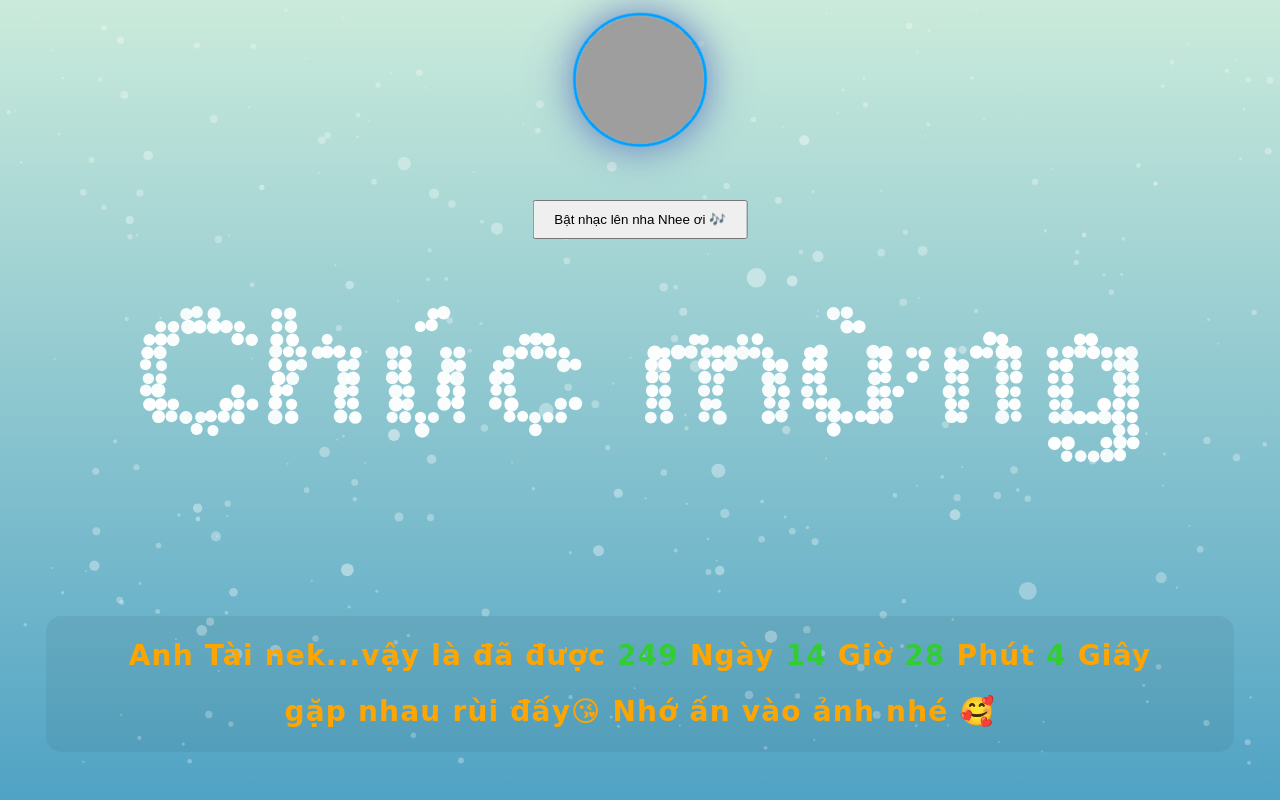
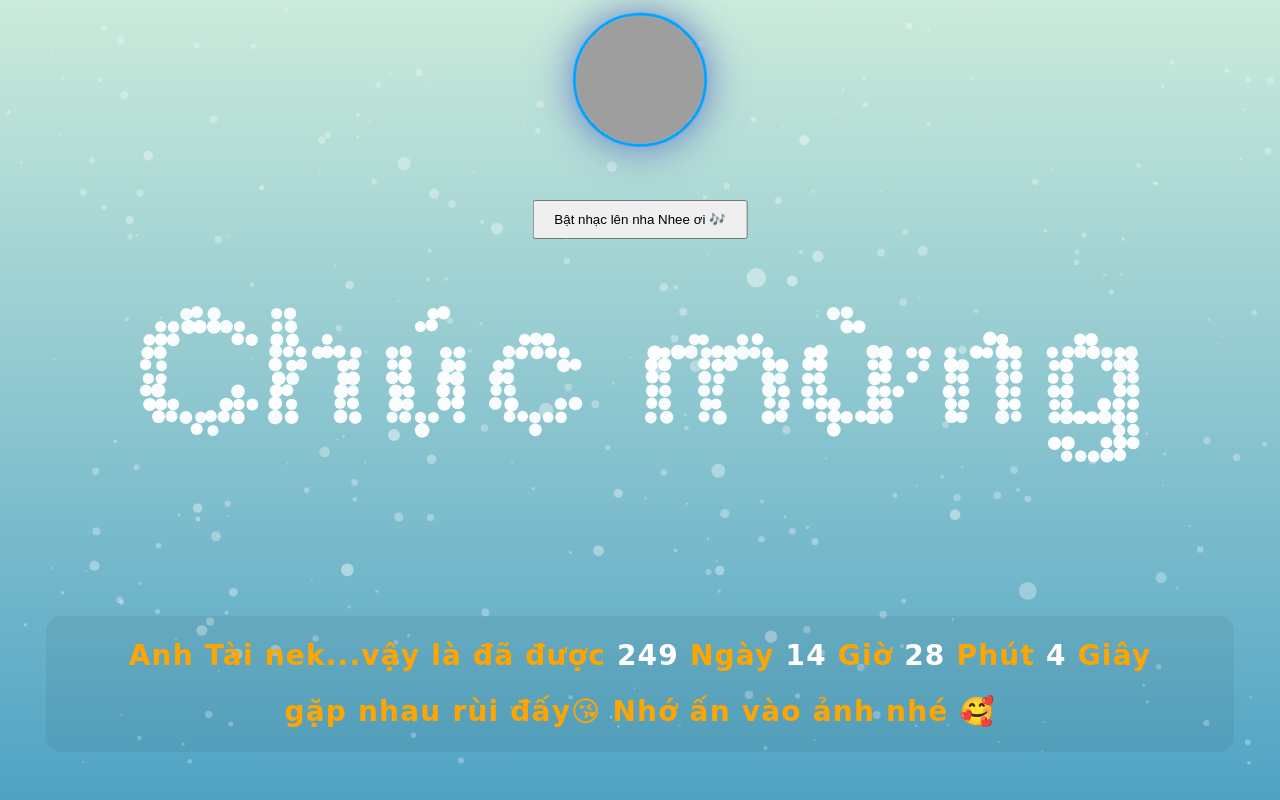
Before and after one commit to taihohoho/aa, a plain HTML site: page index.html in a window 1280 px wide. Drawn offline with Linux system fonts and the light colour scheme; grey boxes are pictures that could not be loaded; a web font is replaced by a local one.

Commit message:
Update index.html

```diff
--- a/index.html
+++ b/index.html
@@ -68,7 +68,7 @@
 /* 1. Đặt cỡ chữ mặc định (áp dụng cho điện thoại) */
 .text {
      .timer-number {
-    color: #32CD32; /* <-- Màu xanh lá cây */
+    color: #FFFFFF; /* <-- Màu trắng */
     font-weight: bold; /* Làm số đậm hơn cho nổi bật */
 }
     font-size: 21px;
```
